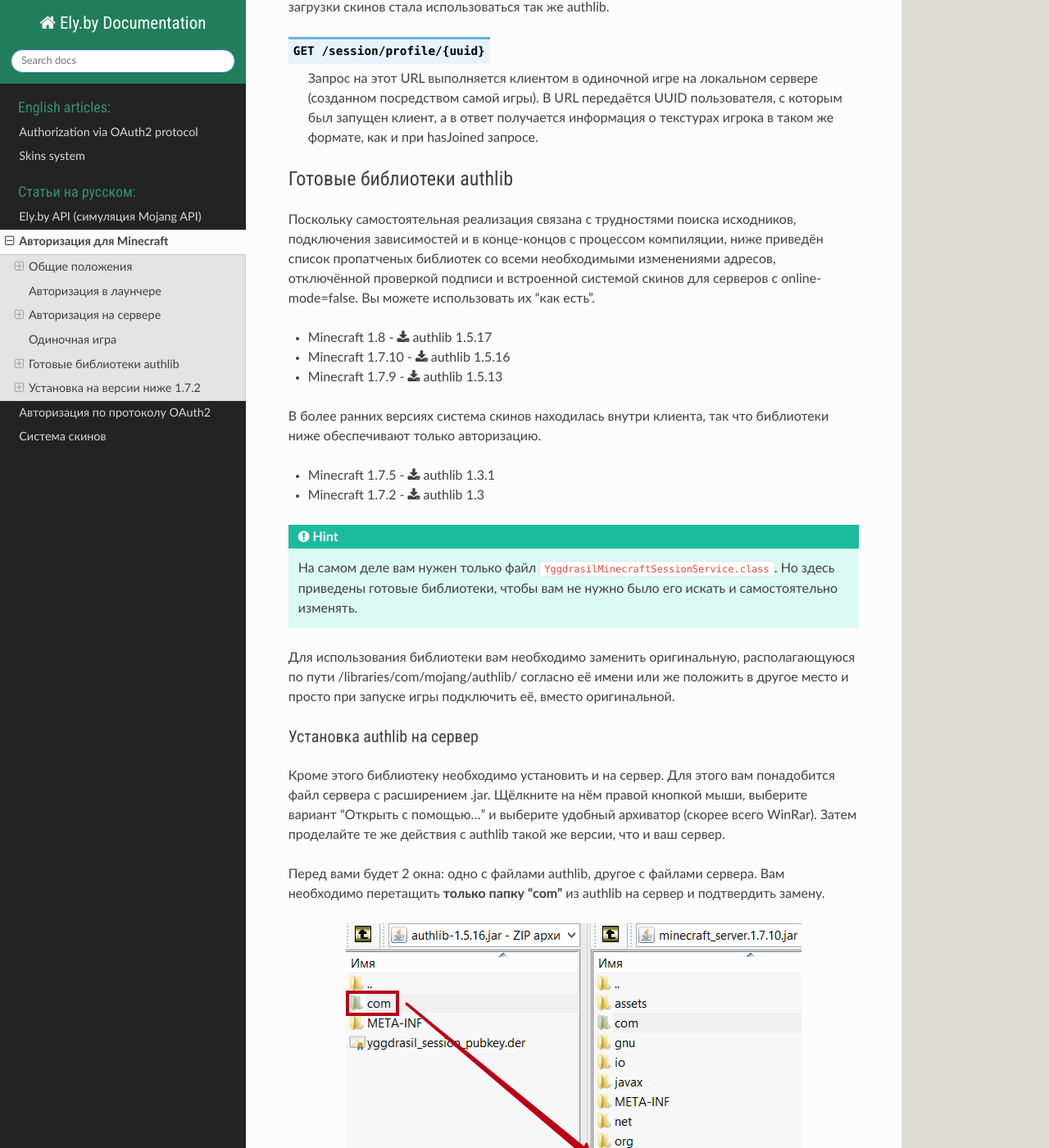
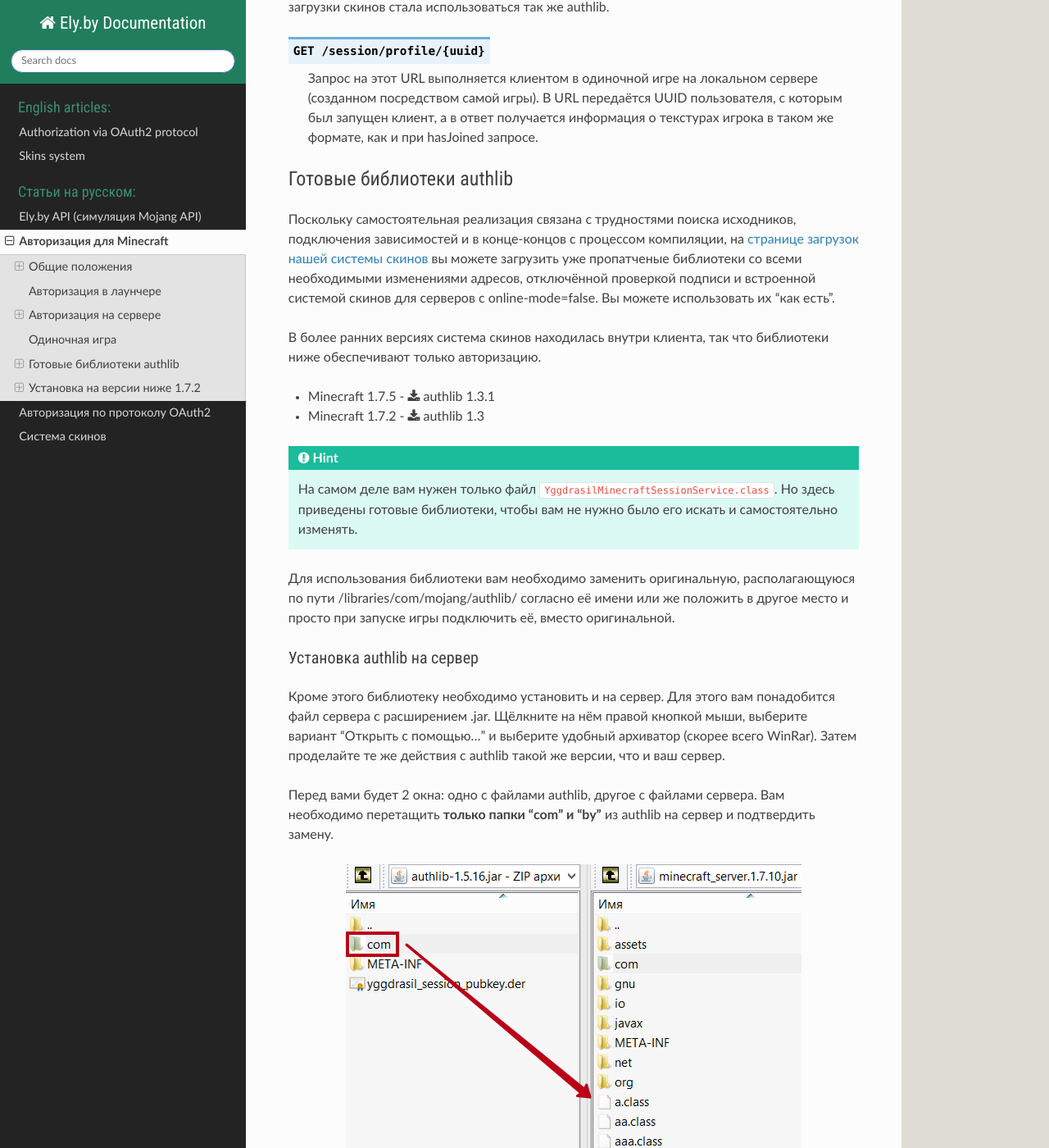
Before and after one commit to elyby/docs, a Sphinx documentation site: the page built from source/ru/minecraft-auth.rst, in a window 1280 px wide and 1400 px high, scrolled down 5388 px. Shown: the whole window at 82% size. Built offline with Sphinx 7.4.7 and the Read the Docs theme 2.0.0, drawn with Linux system fonts in a browser that asks for light colours.

Commit message:
replaced static authlib links with ely.by/load link

```diff
--- a/source/ru/minecraft-auth.rst
+++ b/source/ru/minecraft-auth.rst
@@ -241,14 +241,9 @@
 ==========================
 
 Поскольку самостоятельная реализация связана с трудностями поиска исходников, подключения зависимостей и в конце-концов с
-процессом компиляции, ниже приведён список пропатченых библиотек со всеми необходимыми изменениями адресов, отключённой
-проверкой подписи и встроенной системой скинов для серверов с online-mode=false. Вы можете использовать их "как есть".
-
-* Minecraft 1.8 - :download:`authlib 1.5.17 <_static/minecraft-auth/authlib/authlib-1.5.17.jar>`
-
-* Minecraft 1.7.10 - :download:`authlib 1.5.16 <_static/minecraft-auth/authlib/authlib-1.5.16.jar>`
-
-* Minecraft 1.7.9 - :download:`authlib 1.5.13 <_static/minecraft-auth/authlib/authlib-1.5.13.jar>`
+процессом компиляции, на `странице загрузок нашей системы скинов <https://ely.by/load>`_ вы можете загрузить уже пропатченые библиотеки со всеми
+необходимыми изменениями адресов, отключённой проверкой подписи и встроенной системой скинов для серверов с online-mode=false.
+Вы можете использовать их "как есть".
 
 В более ранних версиях система скинов находилась внутри клиента, так что библиотеки ниже обеспечивают только авторизацию.
 
@@ -269,7 +264,7 @@
 Щёлкните на нём правой кнопкой мыши, выберите вариант "Открыть с помощью..." и выберите удобный архиватор (скорее всего WinRar).
 Затем проделайте те же действия с authlib такой же версии, что и ваш сервер.
 
-Перед вами будет 2 окна: одно с файлами authlib, другое с файлами сервера. Вам необходимо перетащить **только папку "com"**
+Перед вами будет 2 окна: одно с файлами authlib, другое с файлами сервера. Вам необходимо перетащить **только папки "com" и "by"**
 из authlib на сервер и подтвердить замену.
 
 .. figure:: _static/minecraft-auth/authlib-install.png
```
